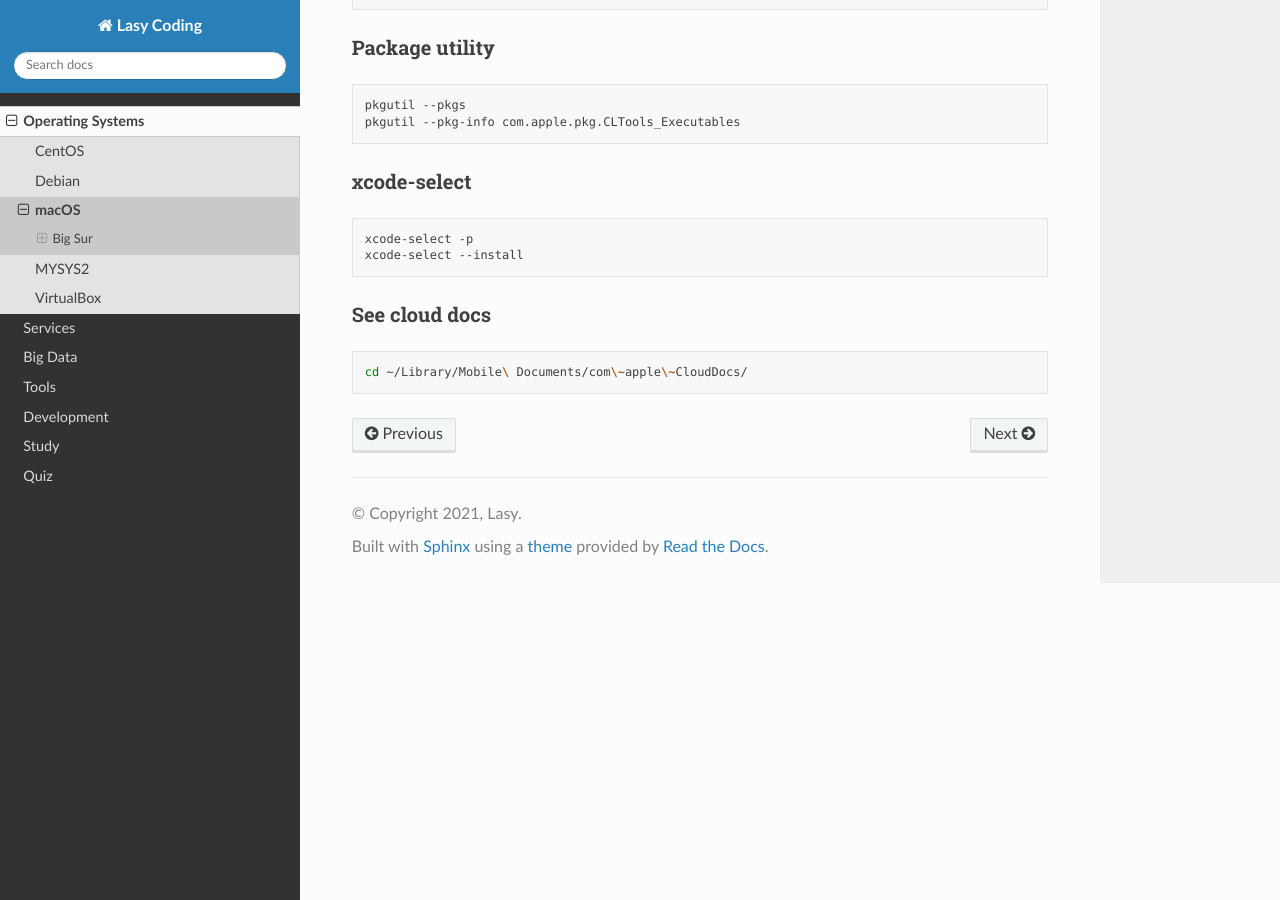
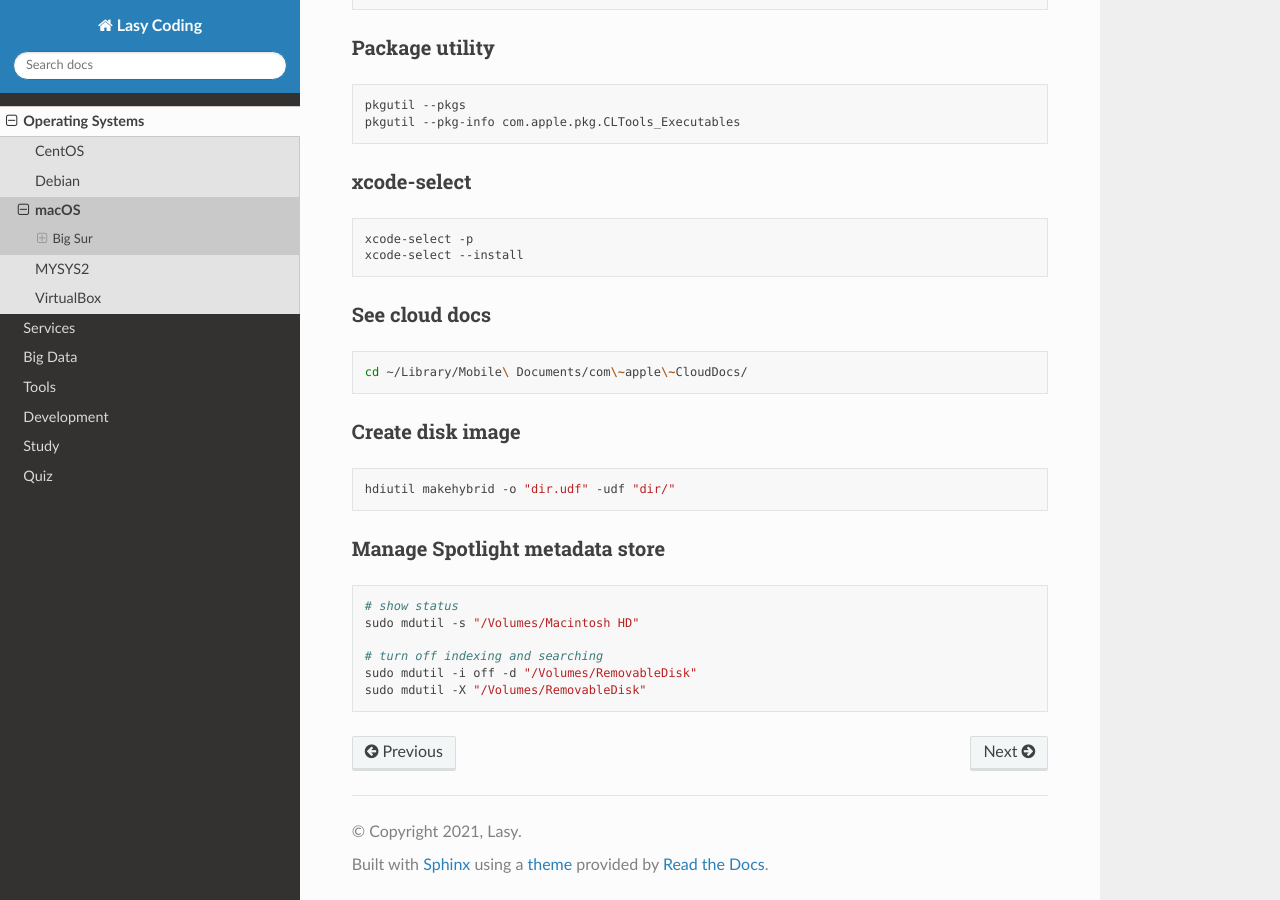
Before and after one commit to lasyard/coding, a Sphinx documentation site: the page built from docs/os/macOS.md, in a window 1280 px wide and 900 px high, scrolled down 733 px. Built offline with Sphinx 7.4.7 and the Read the Docs theme 2.0.0, drawn with Linux system fonts in a browser that asks for light colours.

````diff
--- a/docs/os/macOS.md
+++ b/docs/os/macOS.md
@@ -50,3 +50,20 @@ xcode-select --install
 ```sh
 cd ~/Library/Mobile\ Documents/com\~apple\~CloudDocs/
 ```
+
+### Create disk image
+
+```sh
+hdiutil makehybrid -o "dir.udf" -udf "dir/"
+```
+
+### Manage Spotlight metadata store
+
+```sh
+# show status
+sudo mdutil -s "/Volumes/Macintosh HD"
+
+# turn off indexing and searching
+sudo mdutil -i off -d "/Volumes/RemovableDisk"
+sudo mdutil -X "/Volumes/RemovableDisk"
+```
````
Also changed, not shown: docs/tools/lame.md (added, +13 -0 lines).
